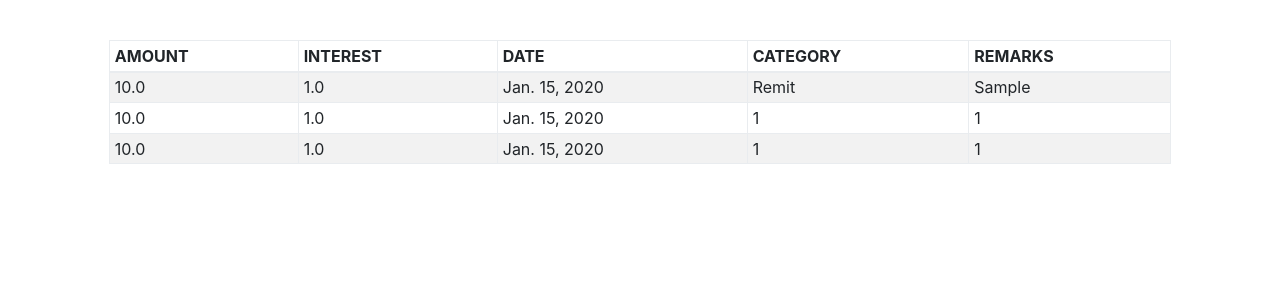
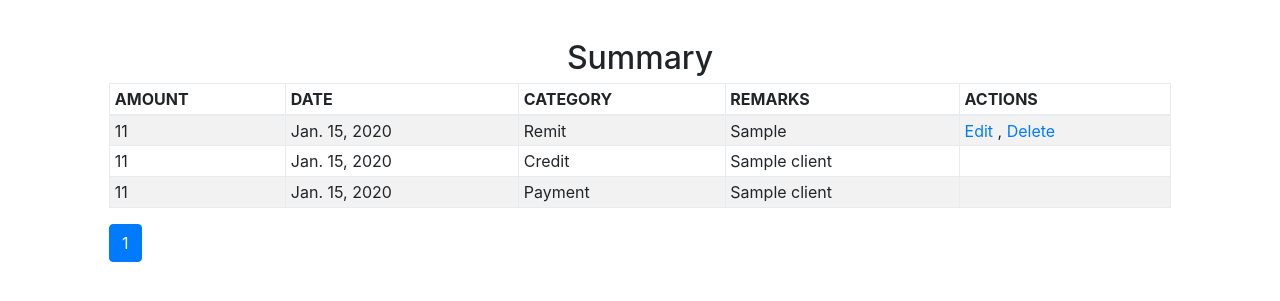
Before and after one commit to amerlitong/lendingsite, a Django app: page /lending/ in a window 1280 px wide. Shown: the part 56-357 px from the top of the page. Run offline with Django 3.2, Linux system fonts and the light colour scheme; a user stored in the database is signed in; tables that the repository leaves empty hold one stand-in row (values such as "Sample post"); some libraries are stand-ins or nearby versions.

Commit message:
modification again

```diff
--- a/lendingapp/templates/lendingapp/base.html
+++ b/lendingapp/templates/lendingapp/base.html
@@ -20,16 +20,15 @@
             <a class="nav-link" href="{% url 'index' %}">Home</a></a>
           </li>
           <li class="nav-item dropdown">
-            <a class="nav-link dropdown-toggle" href="{% url 'client' %}" id="dropdown01" data-toggle="dropdown" aria-haspopup="true" aria-expanded="false">Clients</a>
+            <a class="nav-link dropdown-toggle" href="#" id="dropdown01" data-toggle="dropdown" aria-haspopup="true" aria-expanded="false">Clients</a>
             <div class="dropdown-menu" aria-labelledby="dropdown01">
               <a class="dropdown-item" href="{% url 'client' %}">View</a>
               <a class="dropdown-item" href="{% url 'client_add' %}">Add</a>
             </div>
           </li>
           <li class="nav-item dropdown">
-            <a class="nav-link dropdown-toggle" href="{% url 'ledger' %}" id="dropdown02" data-toggle="dropdown" aria-haspopup="true" aria-expanded="false">Ledger</a>
+            <a class="nav-link dropdown-toggle" href="#" id="dropdown02" data-toggle="dropdown" aria-haspopup="true" aria-expanded="false">Ledger</a>
             <div class="dropdown-menu" aria-labelledby="dropdown02">
-              <a class="dropdown-item" href="{% url 'ledger' %}">View</a>
               <a class="dropdown-item" href="{% url 'ledger_add' %}">Add</a>
             </div>
           </li>
--- a/lendingapp/templates/lendingapp/client.html
+++ b/lendingapp/templates/lendingapp/client.html
@@ -31,9 +31,9 @@
 					<td><a href="{% url 'payment' client.id  %}">{{ client.payments }}</a></td>
 					<td>{{ client.credits|sub:client.payments }}</td>
 					<td>
-						<a href="{% url 'credit_add' client.id  %}">Add Credit</a><br>
-						<a href="{% url 'client_edit' client.id  %}">Edit</a><br>
-						<a href="{% url 'client_del' client.id  %}">Delete</a><br>
+						<a href="{% url 'credit_add' client.id  %}">Add Credit</a> ,
+						<a href="{% url 'client_edit' client.id  %}">Edit</a> ,
+						<a href="{% url 'client_del' client.id  %}">Delete</a>
 					</td>
 				</tr>
 			{% endfor %}
--- a/lendingapp/templates/lendingapp/credit.html
+++ b/lendingapp/templates/lendingapp/credit.html
@@ -4,7 +4,7 @@
 	<title>Credits</title>
 {% endblock %}
 {% block content %}
-<h2>Credits for {{ client.name}}</h2>
+<h2>Credits for {{ client }}</h2>
 	<table class="table table-striped table-responsive table-bordered table-sm">
 		<thead>
 			<tr>
@@ -27,8 +27,8 @@
 					<td>{{ credit.amount|sub:credit.payments }}</td>
 					<td>{{ credit.remarks }}</td>
 					<td>
-						<a href="{% url 'payment_add' credit.id %}">Add Payment</a><br>
-						<a href="{% url 'credit_edit' credit.id %}">Edit</a><br>
+						<a href="{% url 'payment_add' credit.id %}">Add Payment</a> ,
+						<a href="{% url 'credit_edit' credit.id %}">Edit</a> ,
 						<a href="{% url 'credit_del' credit.id %}">Delete</a>
 					</td>
 				</tr>
--- a/lendingapp/templates/lendingapp/index.html
+++ b/lendingapp/templates/lendingapp/index.html
@@ -1,25 +1,35 @@
 {% extends "lendingapp/base.html" %}
+{% block title %}<title>Index</title>{% endblock %}
 {% block content %}
+<h2>Summary</h2>
 	<table class="table table-responsive table-striped table-bordered table-sm">
 		<thead>
 			<tr>
 				<th>AMOUNT</th>
-				<th>INTEREST</th>
 				<th>DATE</th>
 				<th>CATEGORY</th>
 				<th>REMARKS</th>
+				<th>ACTIONS</th>
 			</tr>
 		</thead>
 		<tbody>
 			{% for summ in summary %}
 				<tr>
-					<td>{{ summ.amount }}</td>
-					<td>{{ summ.interest }}</td>
+					<td>{{ summ.amount|add:summ.interest }}</td>
 					<td>{{ summ.dt }}</td>
 					<td>{{ summ.category }}</td>
 					<td>{{ summ.remarks}}</td>
+					<td>
+						{% if summ.category != 'Payment' %}
+							{%  if summ.category != 'Credit'%}
+								<a href="{% url 'ledger_edit' summ.id %}">Edit</a> ,
+								<a href="{% url 'ledger_del' summ.id %}">Delete</a><br>
+							{% endif %}
+						{% endif %}
+					</td>
 				</tr>
 			{% endfor %}
 		</tbody>
 	</table>
+	{% include "lendingapp/pagination_snippet.html" with model=summary page=page %}
 {% endblock %}
--- a/lendingapp/templates/lendingapp/payment.html
+++ b/lendingapp/templates/lendingapp/payment.html
@@ -4,7 +4,7 @@
 	<title>Payments</title>
 {% endblock %}
 {% block content %}
-<h2>Payments for {{ client.name}}</h2>
+<h2>Payments for {{ client }}</h2>
 	<table class="table table-responsive table-striped table-bordered table-sm">
 		<thead>
 			<tr>
@@ -23,8 +23,8 @@
 					<td>{{ payment.dt }}</td>
 					<td>{{ payment.remarks }}</td>
 					<td>
-						<a href="{% url 'payment_edit' payment.id %}">Edit</a><br>
-						<a href="{% url 'payment_del' payment.id %}">Delete</a><br>
+						<a href="{% url 'payment_edit' payment.id %}">Edit</a> ,
+						<a href="{% url 'payment_del' payment.id %}">Delete</a> ,
 					</td>
 				</tr>
 			{% endfor %}
--- a/lendingapp/templates/lendingapp/payment_form.html
+++ b/lendingapp/templates/lendingapp/payment_form.html
@@ -4,7 +4,7 @@
 	<title>Add/Edit Payment</title>
 {% endblock %}
 {% block content %}
-<h2>Add/Edit Payment for {{ client.name }}({{ balance }})</h2>
+<h2>Add/Edit Payment for {{ client }}({{ balance }})</h2>
 	<form action="" method="POST">
 		{% csrf_token %}
 		{{ form.as_p }}
--- a/lendingapp/urls.py
+++ b/lendingapp/urls.py
@@ -16,8 +16,7 @@ urlpatterns = [
 	url(r'^payment/add/(?P<credit_id>[0-9]+)/$', views.payment_add, name='payment_add'),
 	url(r'^payment/edit/(?P<id>[0-9]+)/$', views.payment_edit, name='payment_edit'),
 	url(r'^payment/del/(?P<id>[0-9]+)/$', views.payment_del, name='payment_del'),
-	url(r'^ledger/$', views.ledger, name='ledger'),
 	url(r'^ledger/add/$', views.ledger_add, name='ledger_add'),
 	url(r'^ledger/edit/(?P<id>[0-9]+)/$', views.ledger_edit, name='ledger_edit'),
-	url(r'^ledger/delete/(?P<id>[0-9]+)/$', views.ledger_del, name='ledger_del'),
+	url(r'^ledger/del/(?P<id>[0-9]+)/$', views.ledger_del, name='ledger_del'),
 ]
--- a/lendingapp/views.py
+++ b/lendingapp/views.py
@@ -4,6 +4,7 @@ from django.core.urlresolvers import reverse
 from django.contrib import messages
 from django.contrib.auth.decorators import login_required
 from django.core.paginator import Paginator, EmptyPage, PageNotAnInteger
+from django.db.models import CharField, Value
 from . import models, forms
 
 page_count = 10
@@ -14,16 +15,27 @@ def error_404(request):
 ##############INDEX#########################
 @login_required
 def index(request):
-	credits = models.Credit.objects.values('amount','interest','dt','client_fk','client_fk')
-	payments = models.Payment.objects.values('amount','interest','dt','credit_fk__client_fk','credit_fk__client_fk')
-	ledger = models.Ledger.objects.values('amount','interest','dt','category','remarks')
-	summary = ledger.union(credits,payments,all=True)
-	return render(request,'lendingapp/index.html',{'summary':summary})
+	credits = models.Credit.objects.annotate(cat=Value('Credit',output_field=CharField())).select_related('client_fk').values('id','amount','interest','dt','cat','client_fk__name')
+	payments = models.Payment.objects.annotate(cat=Value('Payment',output_field=CharField())).select_related('credit_fk__client_fk').values('id','amount','interest','dt','cat','credit_fk__client_fk__name')
+	ledger = models.Ledger.objects.values('id','amount','interest','dt','remarks','category')
+	summary_list = ledger.union(credits,payments,all=True)
+	paginator = Paginator(summary_list,page_count)
+	page = request.GET.get('page')
+
+	try:
+		summary = paginator.page(page)
+	except PageNotAnInteger:
+		summary = paginator.page(1)
+		page = 1
+	except EmptyPage:
+		summary = paginator.page(paginator.num_pages)
+
+	return render(request,'lendingapp/index.html',{'summary':summary,'page':int(page)})
 
 ##############CLIENT#########################
 @login_required
 def client(request):
-	client_list = models.Client.objects.all()
+	client_list = models.Client.objects.order_by('name').all()
 	paginator = Paginator(client_list,page_count)
 	page = request.GET.get('page')
 
@@ -36,6 +48,7 @@ def client(request):
 		clients = paginator.page(paginator.num_pages)
 
 	return render(request,'lendingapp/client.html',{'clients':clients,'page':int(page)})
+
 @login_required
 def client_add(request):
 	form = forms.ClientForm()
@@ -45,8 +58,6 @@ def client_add(request):
 			form.save()
 			messages.success(request,'Client added successfully!')
 			return HttpResponseRedirect(reverse('client'))
-		else:
-			messages.warning(request,'Please check for all required field!')
 	return render(request,'lendingapp/client_form.html',{'form':form})
 
 @login_required
@@ -57,6 +68,7 @@ def client_edit(request,id):
 		form = forms.ClientForm(instance=client, data=request.POST)
 		if form.is_valid():
 			form.save()
+			messages.success(request,'Client edited successfully!')
 			return HttpResponseRedirect(reverse('client'))
 	return render(request,'lendingapp/client_form.html',{'form':form})
 
@@ -66,14 +78,17 @@ def client_del(request,id):
 	credit = models.Credit.objects.filter(client_fk=client)
 	if credit.count() == 0:
 		client.delete()
+		messages.success(request,'Client deleted successfully!')
+	else:
+		messages.warning(request,'Cannot be deleted, Credits(s) available!')
 	return HttpResponseRedirect(reverse('client'))
 
 ##############CREDIT#########################
 @login_required
 def credit(request,client_id):
 	client = get_object_or_404(models.Client,pk=client_id)
-	credits_list = models.Credit.objects.filter(client_fk=client_id)
-	paginator = Paginator(credits_list,page_count)
+	credit_list = models.Credit.objects.filter(client_fk_id=client_id)
+	paginator = Paginator(credit_list,page_count)
 	page = request.GET.get('page')
 
 	try:
@@ -84,7 +99,7 @@ def credit(request,client_id):
 	except EmptyPage:
 		credits = paginator.page(paginator.num_pages)
 
-	return render(request,'lendingapp/credit.html',{'credits':credits,'client':client,'page':int(page)})
+	return render(request,'lendingapp/credit.html',{'credits':credits,'client':client.name,'page':int(page)})
 
 @login_required
 def credit_add(request,client_id):
@@ -96,22 +111,22 @@ def credit_add(request,client_id):
 			f = form.save(commit=False)
 			f.client_fk = client
 			f.save()
+			messages.success(request,'Client added successfully!')
 			return HttpResponseRedirect(reverse('client'))
 	return render(request,'lendingapp/credit_form.html',{'form':form, 'client':client})
 
 @login_required
 def credit_edit(request,id):
 	credit = get_object_or_404(models.Credit, pk=id)
-	client = credit.client_fk
 	form = forms.CreditForm(instance=credit)
 	if request.method == "POST":
 		form = forms.CreditForm(instance=credit, data=request.POST)
 		if form.is_valid():
 			f = form.save(commit=False)
-			f.client_fk = client
+			f.client_fk = credit.client_fk
 			f.save()
-			return HttpResponseRedirect(reverse('credit',args=(client.id,)))
-	return render(request,'lendingapp/credit_form.html',{'form':form, 'client':client})
+			return HttpResponseRedirect(reverse('credit',args=(credit.client_fk.id,)))
+	return render(request,'lendingapp/credit_form.html',{'form':form, 'client':credit.client_fk.name})
 
 @login_required
 def credit_del(request,id):
@@ -142,13 +157,12 @@ def payment(request,client_id):
 	except EmptyPage:
 		payments = paginator.page(paginator.num_pages)
 
-	return render(request,'lendingapp/payment.html',{'payments':payments,'client':client,'page':int(page)})
+	return render(request,'lendingapp/payment.html',{'payments':payments,'client':client.name,'page':int(page)})
 
 @login_required
 def payment_add(request,credit_id):
 	credit = get_object_or_404(models.Credit,pk=credit_id)
 	balance = credit.amount - credit.payments()
-	client = credit.client_fk
 	form = forms.PaymentForm(initial={'interest':balance * credit.interest})
 	if request.method == "POST":
 		form = forms.PaymentForm(request.POST)
@@ -157,45 +171,29 @@ def payment_add(request,credit_id):
 			f.credit_fk = credit
 			f.save()
 			return HttpResponseRedirect(reverse('client'))
-	return render(request, 'lendingapp/payment_form.html',{'form':form,'client':client,'balance':balance})
+	return render(request, 'lendingapp/payment_form.html',{'form':form,'client':credit.client_fk.name,'balance':balance})
 
 @login_required
 def payment_edit(request,id):
-	payment = get_object_or_404(models.Payment.objects.get,pk=id)
-	credit = payment.credit_fk
-	client = credit.client_fk
-	balance = credit.amount - payment.amount
+	payment = get_object_or_404(models.Payment,pk=id)
+	balance = payment.credit_fk.amount - payment.amount
 	form = forms.PaymentForm(instance=payment)
 	if request.method == "POST":
 		form = forms.PaymentForm(instance=payment, data=request.POST)
 		if form.is_valid():
 			f = form.save(commit=False)
-			f.credit_fk = credit
+			f.credit_fk = payment.credit_fk
 			f.save()
-			return HttpResponseRedirect(reverse('payment',args=(credit.client_fk.id)))
-	return render(request, 'lendingapp/payment_form.html',{'form':form,'client':client,'balance':balance})
+			return HttpResponseRedirect(reverse('payment',args=(payment.credit_fk.client_fk.id,)))
+	return render(request, 'lendingapp/payment_form.html',{'form':form,'client':payment.credit_fk.client_fk.name,'balance':balance})
 
 @login_required
 def payment_del(request,id):
-	payment = models.Payment.objects.get(pk=id).delete()
-	return HttpResponseRedirect(reverse('payment',args=(payment.credit_fk.client_fk.id)))
+	payment = get_object_or_404(models.Payment,pk=id)
+	payment.delete()
+	return HttpResponseRedirect(reverse('payment',args=(payment.credit_fk.client_fk.id,)))
 
 ##############LEDGER#########################
-@login_required
-def ledger(request):
-	ledgers_list = models.Ledger.objects.all()
-	paginator = Paginator(ledgers_list,page_count)
-	page = request.GET.get('page')
-
-	try:
-		ledgers = paginator.page(page)
-	except PageNotAnInteger:
-		ledgers = paginator.page(1)
-		page = 1
-	except EmptyPage:
-		ledgers = paginator.page(paginator.num_pages)
-	return render(request,'lendingapp/ledger.html',{'ledgers':ledgers,'page':int(page)})
-
 @login_required
 def ledger_add(request):
 	form = forms.LedgerForm(initial={'category':'Misc Out'})
@@ -204,7 +202,7 @@ def ledger_add(request):
 		if form.is_valid():
 			form.save()
 			messages.success(request,'Ledger successfully added!')
-			return HttpResponseRedirect(reverse('ledger'))
+			return HttpResponseRedirect(reverse('index'))
 	return render(request, 'lendingapp/ledger_form.html',{'form':form})
 
 @login_required
@@ -216,16 +214,12 @@ def ledger_edit(request,id):
 		if form.is_valid():
 			form.save()
 			messages.success(request,'Ledger successfully edited!')
-			return HttpResponseRedirect(reverse('ledger'))
+			return HttpResponseRedirect(reverse('index'))
 	return render(request, 'lendingapp/ledger_form.html',{'form':form})
 
 @login_required
 def ledger_del(request,id):
 	ledger = get_object_or_404(models.Ledger,pk=id)
-	if ledger.category not in ['Payment','Credit']:
-		ledger.delete()
-		messages.success(request,'Ledger successfully deleted!')
-		return HttpResponseRedirect(reverse('ledger'))
-	else:
-		messages.warning(request,'Ledger deletion failed!')
-	return HttpResponseRedirect(reverse('ledger'))
+	ledger.delete()
+	messages.success(request,'Ledger successfully deleted!')
+	return HttpResponseRedirect(reverse('index'))
```
Also changed, not shown: lendingapp/models.py (+3 -32 lines), lendingapp/templates/lendingapp/ledger.html (deleted, +0 -38 lines).
